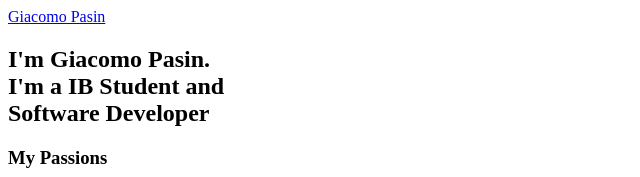
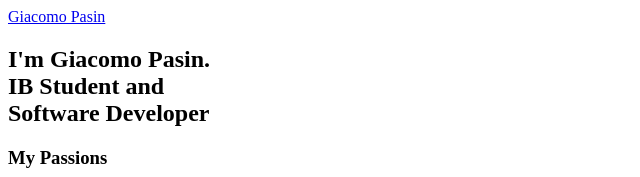
Before and after one commit to jackpeck2004/personal_website, a Next.js app in the folder next/: page / in a window 1280 px wide. Shown: the top 177 px of the page, without its empty margins (0-640 px from the left). Built offline with nearby package versions, Linux system fonts and the light colour scheme.

Commit message:
Home:Improved message and spacing

```diff
--- a/next/pages/index.tsx
+++ b/next/pages/index.tsx
@@ -32,7 +32,11 @@ const Home: React.FC = () => {
       description: (
         <p>
           I'm currently the chief technology officer at{' '}
-          <a target="_blank" href="https://twin.services" className="uppercase underline">
+          <a
+            target="_blank"
+            href="https://twin.services"
+            className="uppercase underline"
+          >
             T.W.I.N <span className="lowercase">srl</span>
           </a>
         </p>
@@ -43,10 +47,10 @@ const Home: React.FC = () => {
   return (
     <Layout>
       <article className="container mx-auto">
-        <div className="mt-32 md:mt-64 lg:mt-96">
+        <div className="mt-20vh">
           <h2 className="font-bold text-4xl sm:text-6xl md:text-7xl lg:text-8xl xl:text-9xl">
             {/*Hi,<br />*/} I'm Giacomo Pasin. <br />
-            I'm a IB Student and
+            IB Student and
             <br /> Software Developer
           </h2>
           <div className="grid md:grid-cols-3 gap-16 mt-12">
```
